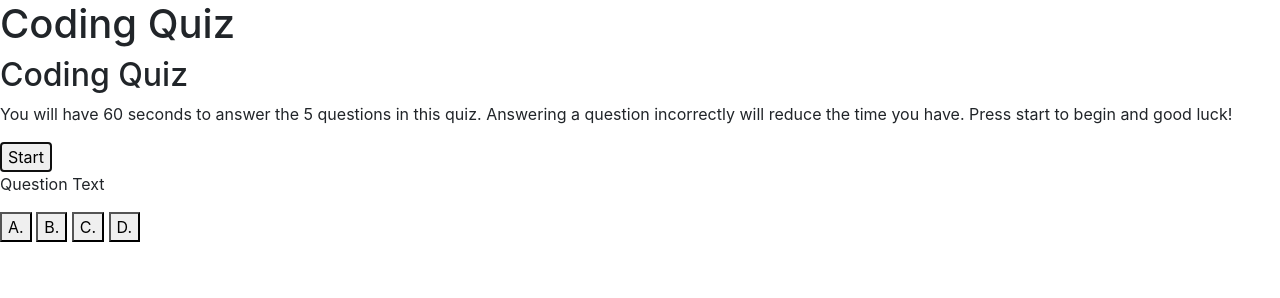
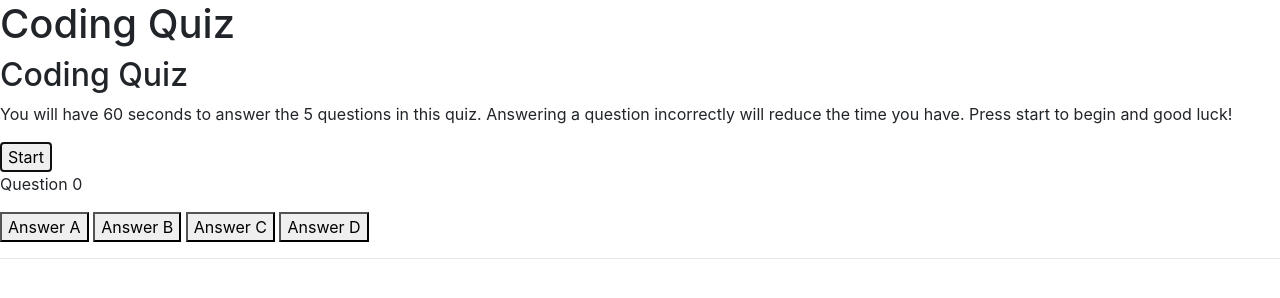
Before and after one commit to Kevrev/code-quiz, a plain HTML site: page index.html in a window 1280 px wide. Both pictures are taken after a click on the button "Start". Drawn offline with nearby package versions, Linux system fonts and the light colour scheme.

Commit message:
renders first question on start click

```diff
--- a/assets/css/style.css
+++ b/assets/css/style.css
@@ -1,3 +1,3 @@
-.hidden {
+/* .hidden {
     display: none;
-}
+} */
--- a/assets/js/script.js
+++ b/assets/js/script.js
@@ -0,0 +1,49 @@
+const questions = [
+    {
+        question: "Question 0",
+        choices: ["Answer A", "Answer B", "Answer C", "Answer D"],
+        answer: "Answer A"
+      },
+      {
+        question: "Question 1",
+        choices: ["Answer A", "Answer B", "Answer C", "Answer D"],
+        answer: "Answer C"
+      },
+      {
+        question: "Question 2",
+        choices: ["Answer A", "Answer B", "Answer C", "Answer D"],
+        answer: "Answer D"
+      },
+      {
+        question: "Question 3",
+        choices: ["Answer A", "Answer B", "Answer C", "Answer D"],
+        answer: "Answer D"
+      },
+      {
+        question: "Question 4",
+        choices: ["Answer A", "Answer B", "Answer C", "Answer D"],
+        answer: "Answer D"
+      }
+];
+
+const questionDiv = $(".visibility");
+const questionText = questionDiv.find(".questionText");
+const answerButtons = questionDiv.find(".answerButton");
+$(".visibility").hide();
+
+
+$(".startButton").on("click", function() {
+    $(".visibility").show();
+});
+
+let currentQuestionIndex = 0;
+
+function loadQuestion(index) {
+    const currentQuestion = questions[index];
+    questionText.text(currentQuestion.question);
+    answerButtons.each(function(index) {
+      $(this).text(currentQuestion.choices[index]);
+    });
+}
+
+loadQuestion(currentQuestionIndex);
--- a/index.html
+++ b/index.html
@@ -8,6 +8,7 @@
         href="https://cdn.jsdelivr.net/npm/bootstrap@4.3.1/dist/css/bootstrap.min.css" i
         ntegrity="sha384-ggOyR0iXCbMQv3Xipma34MD+dH/1fQ784/j6cY/iJTQUOhcWr7x9JvoRxT2MZw1T"
         crossorigin="anonymous">
+    <link rel="stylesheet" href="assets/css/style.css">
 
 </head>
 <body>
@@ -25,7 +26,7 @@
         </p>
         <button class="startButton">Start</button>
     </div>
-    <div class="hidden">
+    <div class="visibility">
         <div class="question">
             <p class="questionText">
                 Question Text
@@ -35,6 +36,8 @@
             <button class="answerButton">C.</button>
             <button class="answerButton">D.</button>
         </div>
+        <hr class="hr" />
+        <div class="informant"></div>
     </div>
 
 </body>
@@ -47,4 +50,5 @@
 <script src="https://cdn.jsdelivr.net/npm/bootstrap@4.3.1/dist/js/bootstrap.min.js"
         integrity="sha384-JjSmVgyd0p3pXB1rRibZUAYoIIy6OrQ6VrjIEaFf/nJGzIxFDsf4x0xIM+B07jRM"
         crossorigin="anonymous"></script>
+<script src="assets/js/script.js"></script>
 </html>
```
